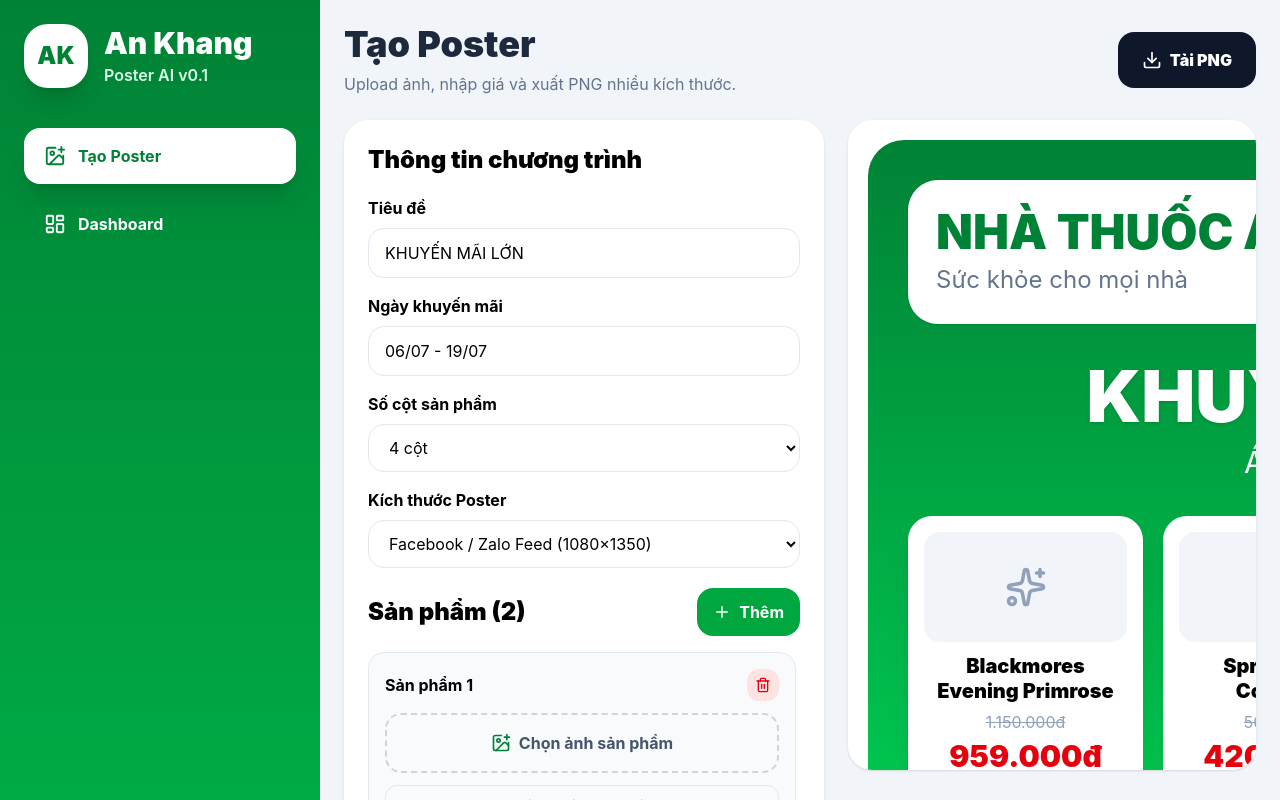
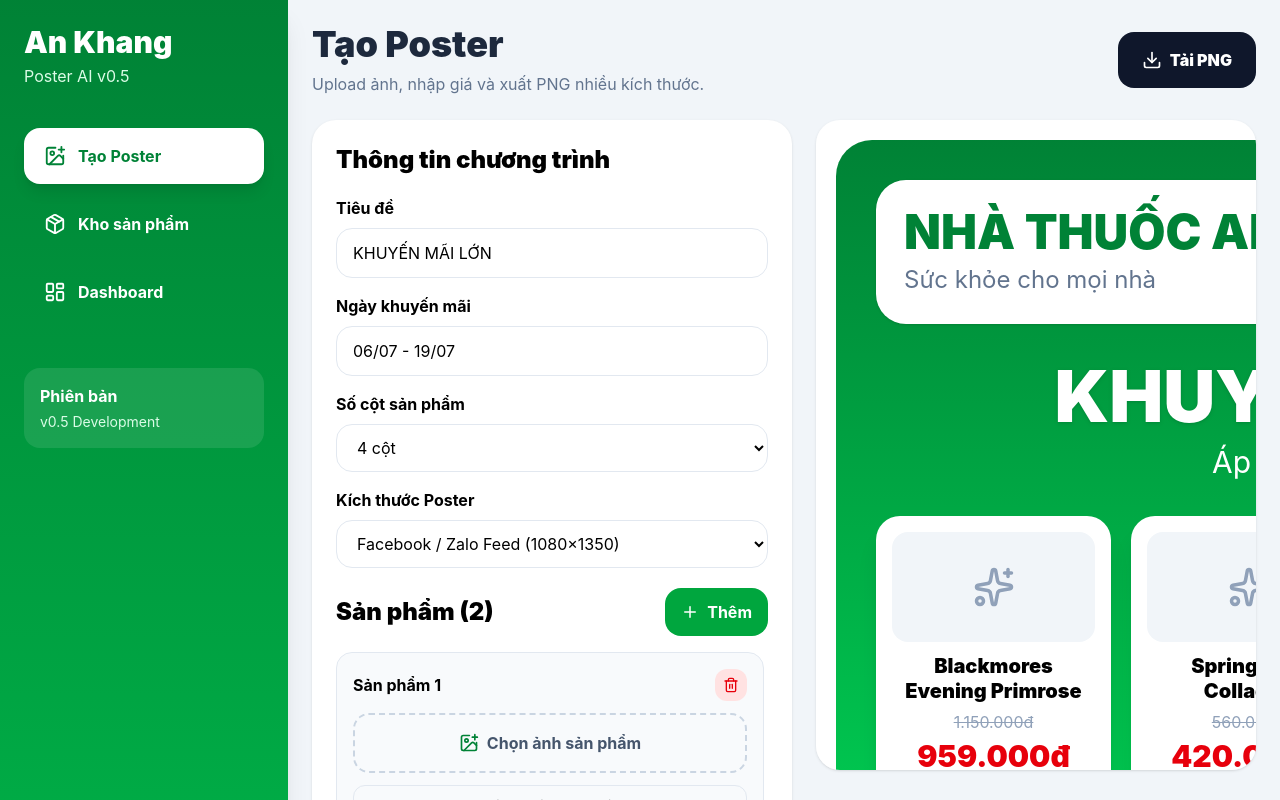
Before and after one commit to idthiengioi2-sketch/ankhang-poster-ai, a React (Vite) app: page / in a window 1280 px wide. Shown: the top 800 px of the page. Built offline with nearby package versions, Linux system fonts and the light colour scheme.

Commit message:
v0.5 add product library page

```diff
--- a/src/App.jsx
+++ b/src/App.jsx
@@ -1,6 +1,7 @@
 import { useState } from "react";
 import Sidebar from "./components/Sidebar";
 import Poster from "./pages/Poster";
+import Products from "./pages/Products";
 
 export default function App() {
   const [page, setPage] = useState("poster");
@@ -11,10 +12,15 @@ export default function App() {
 
       <main className="flex-1 p-6 overflow-auto">
         {page === "poster" && <Poster />}
+        {page === "products" && <Products />}
         {page === "dashboard" && (
           <div>
-            <h1 className="text-4xl font-black text-slate-800">Dashboard</h1>
-            <p className="text-slate-500 mt-2">Sẽ nâng cấp ở v0.2</p>
+            <h1 className="text-4xl font-black text-slate-800">
+              Dashboard
+            </h1>
+            <p className="text-slate-500 mt-2">
+              Sẽ nâng cấp ở v0.6
+            </p>
           </div>
         )}
       </main>
--- a/src/components/Sidebar.jsx
+++ b/src/components/Sidebar.jsx
@@ -1,46 +1,73 @@
-import { ImagePlus, LayoutDashboard } from "lucide-react";
+import {
+  ImagePlus,
+  LayoutDashboard,
+  Package,
+} from "lucide-react";
 
 export default function Sidebar({ page, setPage }) {
-  const menu = [
-    { id: "poster", label: "Tạo Poster", icon: ImagePlus },
-    { id: "dashboard", label: "Dashboard", icon: LayoutDashboard },
+  const menus = [
+    {
+      id: "poster",
+      title: "Tạo Poster",
+      icon: ImagePlus,
+    },
+    {
+      id: "products",
+      title: "Kho sản phẩm",
+      icon: Package,
+    },
+    {
+      id: "dashboard",
+      title: "Dashboard",
+      icon: LayoutDashboard,
+    },
   ];
 
   return (
-    <aside className="w-80 min-h-screen bg-gradient-to-b from-green-700 to-green-500 text-white p-6 shrink-0">
-      <div className="flex items-center gap-4 mb-10">
-        <div className="w-16 h-16 rounded-3xl bg-white text-green-700 grid place-items-center font-black text-2xl shadow-xl">
-          AK
-        </div>
+    <aside className="w-72 bg-gradient-to-b from-green-700 to-green-500 text-white min-h-screen p-6 shadow-xl">
 
-        <div>
-          <h1 className="text-3xl font-black leading-tight">An Khang</h1>
-          <p className="text-green-100 font-semibold">Poster AI v0.1</p>
-        </div>
+      <div className="mb-10">
+        <h1 className="text-3xl font-black">
+          An Khang
+        </h1>
+
+        <p className="text-green-100 mt-1">
+          Poster AI v0.5
+        </p>
       </div>
 
       <nav className="space-y-3">
-        {menu.map((item) => {
+        {menus.map((item) => {
           const Icon = item.icon;
-          const active = page === item.id;
 
           return (
             <button
               key={item.id}
               onClick={() => setPage(item.id)}
-              className={[
-                "w-full flex items-center gap-3 px-5 py-4 rounded-2xl text-left font-bold transition",
-                active
-                  ? "bg-white text-green-700 shadow-xl"
-                  : "hover:bg-white/15",
-              ].join(" ")}
+              className={`w-full flex items-center gap-3 px-5 py-4 rounded-2xl transition font-bold ${
+                page === item.id
+                  ? "bg-white text-green-700 shadow-lg"
+                  : "hover:bg-white/10"
+              }`}
             >
               <Icon size={22} />
-              {item.label}
+
+              {item.title}
             </button>
           );
         })}
       </nav>
+
+      <div className="mt-12 bg-white/10 rounded-2xl p-4">
+        <p className="font-bold">
+          Phiên bản
+        </p>
+
+        <p className="text-green-100 text-sm mt-1">
+          v0.5 Development
+        </p>
+      </div>
+
     </aside>
   );
 }
--- /dev/null
+++ b/src/pages/Products.jsx
@@ -0,0 +1,224 @@
+import { useEffect, useState } from "react";
+import { Package, Plus, Search, Trash2 } from "lucide-react";
+
+import { loadData, saveData } from "../utils/storage";
+
+export default function Products() {
+  const [search, setSearch] = useState("");
+
+  const [products, setProducts] = useState(() =>
+    loadData("ak_library_products", [])
+  );
+
+  const [form, setForm] = useState({
+    name: "",
+    brand: "",
+    category: "",
+    price: "",
+    oldPrice: "",
+    promo: "",
+  });
+
+  useEffect(() => {
+    saveData("ak_library_products", products);
+  }, [products]);
+
+  const filteredProducts = products.filter((product) =>
+    product.name.toLowerCase().includes(search.toLowerCase())
+  );
+
+  function addProduct() {
+    if (!form.name.trim()) {
+      alert("Vui lòng nhập tên sản phẩm");
+      return;
+    }
+
+    setProducts([
+      ...products,
+      {
+        id: crypto.randomUUID(),
+        ...form,
+      },
+    ]);
+
+    setForm({
+      name: "",
+      brand: "",
+      category: "",
+      price: "",
+      oldPrice: "",
+      promo: "",
+    });
+  }
+
+  function deleteProduct(id) {
+    setProducts(products.filter((product) => product.id !== id));
+  }
+
+  return (
+    <div>
+      <div className="flex items-center justify-between">
+        <div>
+          <h1 className="text-4xl font-black text-slate-800">
+            Kho sản phẩm
+          </h1>
+
+          <p className="text-slate-500 mt-2">
+            Lưu sản phẩm một lần để sử dụng lại khi tạo poster.
+          </p>
+        </div>
+
+        <div className="bg-white rounded-2xl px-5 py-3 shadow-sm">
+          Tổng:{" "}
+          <b className="text-green-700">
+            {products.length}
+          </b>{" "}
+          sản phẩm
+        </div>
+      </div>
+
+      <div className="grid grid-cols-[420px_1fr] gap-6 mt-8">
+        <section className="bg-white rounded-3xl p-6 shadow-sm h-fit">
+          <div className="flex items-center gap-3 mb-5">
+            <div className="w-12 h-12 rounded-2xl bg-green-100 text-green-700 grid place-items-center">
+              <Plus size={24} />
+            </div>
+
+            <h2 className="text-2xl font-black text-slate-800">
+              Thêm sản phẩm
+            </h2>
+          </div>
+
+          <FormInput
+            label="Tên sản phẩm"
+            value={form.name}
+            onChange={(value) => setForm({ ...form, name: value })}
+          />
+
+          <FormInput
+            label="Thương hiệu"
+            value={form.brand}
+            onChange={(value) => setForm({ ...form, brand: value })}
+          />
+
+          <FormInput
+            label="Danh mục"
+            value={form.category}
+            onChange={(value) => setForm({ ...form, category: value })}
+          />
+
+          <FormInput
+            label="Giá khuyến mãi"
+            value={form.price}
+            onChange={(value) => setForm({ ...form, price: value })}
+          />
+
+          <FormInput
+            label="Giá cũ"
+            value={form.oldPrice}
+            onChange={(value) => setForm({ ...form, oldPrice: value })}
+          />
+
+          <FormInput
+            label="Khuyến mãi / Quà tặng"
+            value={form.promo}
+            onChange={(value) => setForm({ ...form, promo: value })}
+          />
+
+          <button
+            onClick={addProduct}
+            className="w-full mt-4 bg-green-600 text-white py-4 rounded-2xl font-black flex items-center justify-center gap-2 hover:bg-green-700 transition"
+          >
+            <Plus size={20} />
+            Lưu sản phẩm
+          </button>
+        </section>
+
+        <section className="bg-white rounded-3xl shadow-sm overflow-hidden">
+          <div className="p-5 border-b border-slate-100 flex items-center gap-3">
+            <Search className="text-slate-400" />
+            <input
+              className="outline-none flex-1 text-lg"
+              placeholder="Tìm sản phẩm..."
+              value={search}
+              onChange={(event) => setSearch(event.target.value)}
+            />
+          </div>
+
+          <div className="divide-y divide-slate-100">
+            {filteredProducts.map((product) => (
+              <div
+                key={product.id}
+                className="p-5 flex items-center justify-between hover:bg-slate-50 transition"
+              >
+                <div className="flex items-center gap-4">
+                  <div className="w-16 h-16 rounded-2xl bg-slate-100 grid place-items-center text-slate-400">
+                    <Package size={28} />
+                  </div>
+
+                  <div>
+                    <h3 className="font-black text-slate-800 text-lg">
+                      {product.name}
+                    </h3>
+
+                    <p className="text-slate-500 text-sm mt-1">
+                      {product.brand || "Chưa có thương hiệu"} •{" "}
+                      {product.category || "Chưa có danh mục"}
+                    </p>
+
+                    <div className="flex items-center gap-3 mt-1">
+                      <p className="text-red-600 font-black">
+                        {product.price || "Chưa nhập giá"}
+                      </p>
+
+                      {product.oldPrice && (
+                        <p className="text-slate-400 line-through">
+                          {product.oldPrice}
+                        </p>
+                      )}
+                    </div>
+
+                    {product.promo && (
+                      <span className="inline-block bg-red-100 text-red-700 px-3 py-1 rounded-full text-sm font-bold mt-2">
+                        {product.promo}
+                      </span>
+                    )}
+                  </div>
+                </div>
+
+                <button
+                  onClick={() => deleteProduct(product.id)}
+                  className="w-10 h-10 rounded-xl bg-red-100 text-red-600 grid place-items-center"
+                >
+                  <Trash2 size={18} />
+                </button>
+              </div>
+            ))}
+
+            {filteredProducts.length === 0 && (
+              <div className="p-10 text-center text-slate-400">
+                Chưa có sản phẩm nào trong kho.
+              </div>
+            )}
+          </div>
+        </section>
+      </div>
+    </div>
+  );
+}
+
+function FormInput({ label, value, onChange }) {
+  return (
+    <div className="mb-4">
+      <label className="font-bold text-slate-700 block mb-2">
+        {label}
+      </label>
+
+      <input
+        className="w-full border border-slate-200 rounded-2xl px-4 py-3 outline-none focus:ring-4 focus:ring-green-100 focus:border-green-500"
+        value={value}
+        onChange={(event) => onChange(event.target.value)}
+      />
+    </div>
+  );
+}
```
